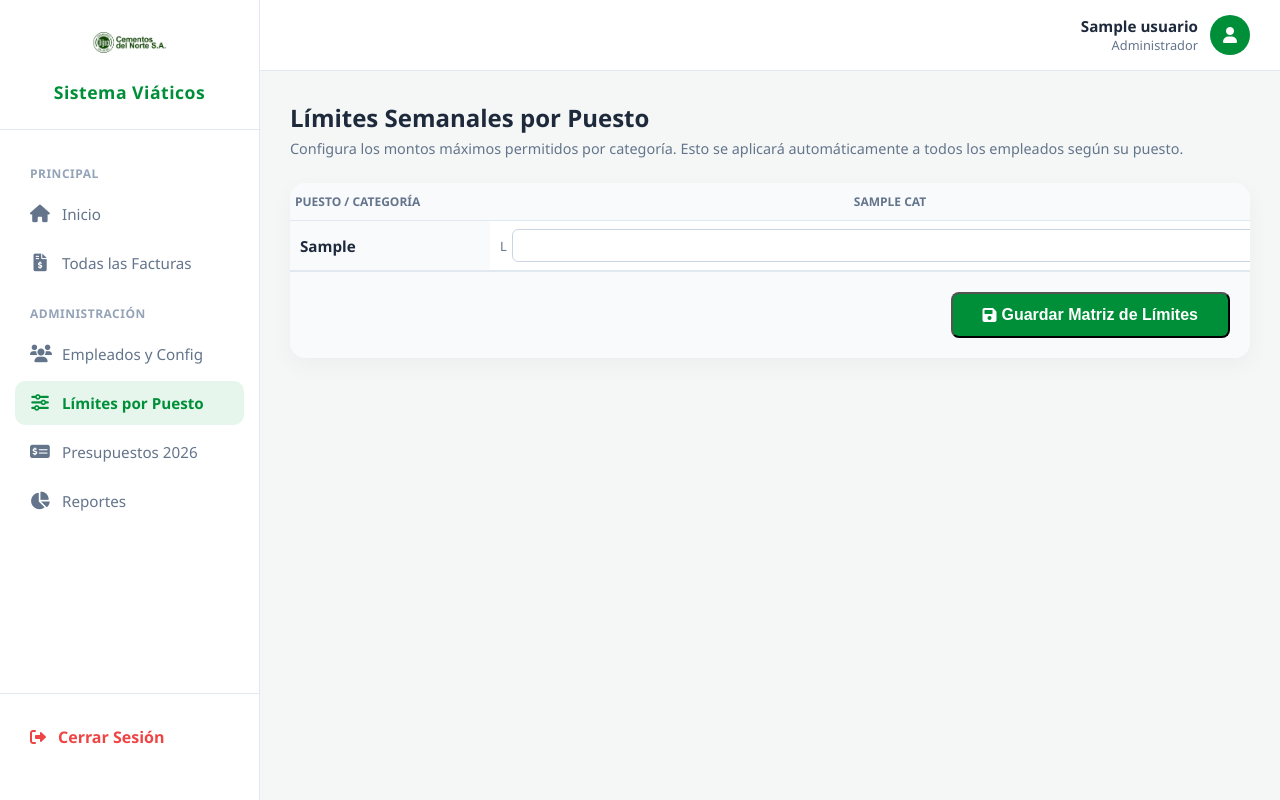
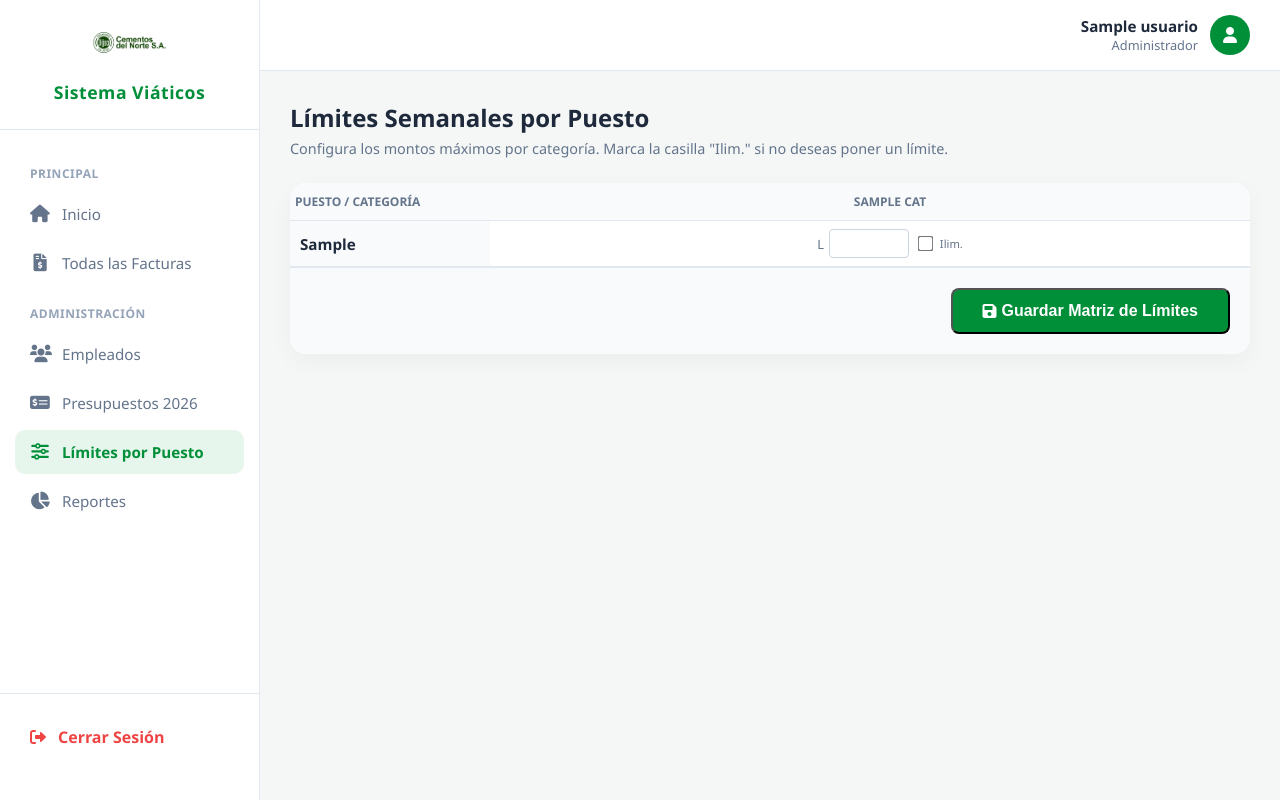
Before and after one commit to Viaticoscementos/viaticos, a FastAPI app: template templates/limites.html in a window 1280 px wide. Run offline with FastAPI, Linux system fonts and the light colour scheme; the template is opened without the code that fills it: most values are stand-ins (such as "Sample title", 1, 10 or a date in 2020).

Commit message:
Casilla de Ilimitado agregada en la tabla de límites

```diff
--- a/templates/limites.html
+++ b/templates/limites.html
@@ -7,16 +7,21 @@
     <link rel="stylesheet" href="/static/estilos.css">
     <link rel="stylesheet" href="https://cdnjs.cloudflare.com/ajax/libs/font-awesome/6.0.0/css/all.min.css">
     <style>
-        .matriz-limites input {
-            width: 100%; padding: 8px; text-align: right; border: 1px solid #cbd5e1; border-radius: 6px; font-size: 0.85rem;
+        .matriz-limites input[type="number"] {
+            width: 80px; padding: 6px; text-align: right; border: 1px solid #cbd5e1; border-radius: 4px; font-size: 0.85rem;
+        }
+        .matriz-limites input[type="number"]:disabled {
+            background-color: #e2e8f0; color: #94a3b8; cursor: not-allowed;
         }
         .matriz-limites th { font-size: 0.75rem; padding: 10px 5px; text-align: center; }
-        .matriz-limites td { padding: 8px 10px; }
+        .matriz-limites td { padding: 8px 10px; text-align: center; }
+        .chk-ilimitado { transform: scale(1.2); cursor: pointer; margin-left: 5px; }
     </style>
 </head>
 <body class="dashboard-body">
 
     <div class="dashboard-container">
+        <!-- SIDEBAR -->
         <aside class="sidebar">
             <div class="sidebar-brand">
                 <img src="/static/logo_color.png" alt="Logo" style="height: 45px;">
@@ -28,9 +33,10 @@
                 <a href="/panel/facturas"><i class="fas fa-file-invoice-dollar"></i> Todas las Facturas</a>
 
                 <p class="menu-label" style="margin-top: 15px;">Administración</p>
-                <a href="/panel/empleados"><i class="fas fa-users"></i> Empleados y Config</a>
+                <a href="/panel/empleados"><i class="fas fa-users"></i> Empleados</a>
+                <a href="/panel/presupuestos"><i class="fas fa-money-check-alt"></i> Presupuestos 2026</a>
+                <!-- NUEVA PESTAÑA AQUI -->
                 <a href="/panel/limites" class="active"><i class="fas fa-sliders-h"></i> Límites por Puesto</a>
-                <a href="/panel/presupuestos"><i class="fas fa-money-check-alt"></i> Presupuestos 2026</a>
                 <a href="/panel/reportes"><i class="fas fa-chart-pie"></i> Reportes</a>
             </nav>
             <div class="sidebar-footer">
@@ -54,7 +60,7 @@
             <div class="content-wrapper" style="max-width: 1400px;">
                 <div class="dashboard-header">
                     <h2>Límites Semanales por Puesto</h2>
-                    <p>Configura los montos máximos permitidos por categoría. Esto se aplicará automáticamente a todos los empleados según su puesto.</p>
+                    <p>Configura los montos máximos por categoría. Marca la casilla "Ilim." si no deseas poner un límite.</p>
                 </div>
 
                 {% if msg == 'ok' %}
@@ -78,17 +84,27 @@
                                 <tbody>
                                     {% for puesto in orden_puestos %}
                                     <tr>
-                                        <td style="background: #f8fafc; font-weight: bold; color: var(--text-main);">
+                                        <td style="background: #f8fafc; font-weight: bold; color: var(--text-main); text-align: left;">
                                             {{ puesto }}
                                         </td>
                                         {% for cat in categorias %}
                                         {% set limite_val = limites.get(puesto, {}).get(cat, 0.0) %}
                                         <td>
-                                            <div style="display: flex; align-items: center; gap: 5px;">
+                                            <div style="display: flex; align-items: center; justify-content: center; gap: 5px;">
                                                 <span style="font-size: 0.8rem; color: #64748b;">L</span>
+                                                <!-- Cuadro de texto -->
                                                 <input type="number" step="0.01"
+                                                       class="limite-input"
                                                        name="limite|{{ puesto }}|{{ cat }}"
-                                                       value="{{ limite_val }}">
+                                                       value="{{ limite_val if limite_val >= 0 else '' }}"
+                                                       {{ 'disabled' if limite_val == -1 else '' }}>
+                                                <!-- Casilla de Ilimitado -->
+                                                <input type="checkbox" class="chk-ilimitado"
+                                                       name="ilimitado|{{ puesto }}|{{ cat }}"
+                                                       value="1"
+                                                       {{ 'checked' if limite_val == -1 else '' }}
+                                                       onchange="toggleIlimitado(this)">
+                                                <span style="font-size: 0.7rem; color: #64748b;" title="Ilimitado">Ilim.</span>
                                             </div>
                                         </td>
                                         {% endfor %}
@@ -107,5 +123,18 @@
             </div>
         </main>
     </div>
+
+    <script>
+        function toggleIlimitado(chk) {
+            const input = chk.parentElement.querySelector('.limite-input');
+            if (chk.checked) {
+                input.value = '';
+                input.disabled = true;
+            } else {
+                input.disabled = false;
+                input.value = '0';
+            }
+        }
+    </script>
 </body>
 </html>
```
